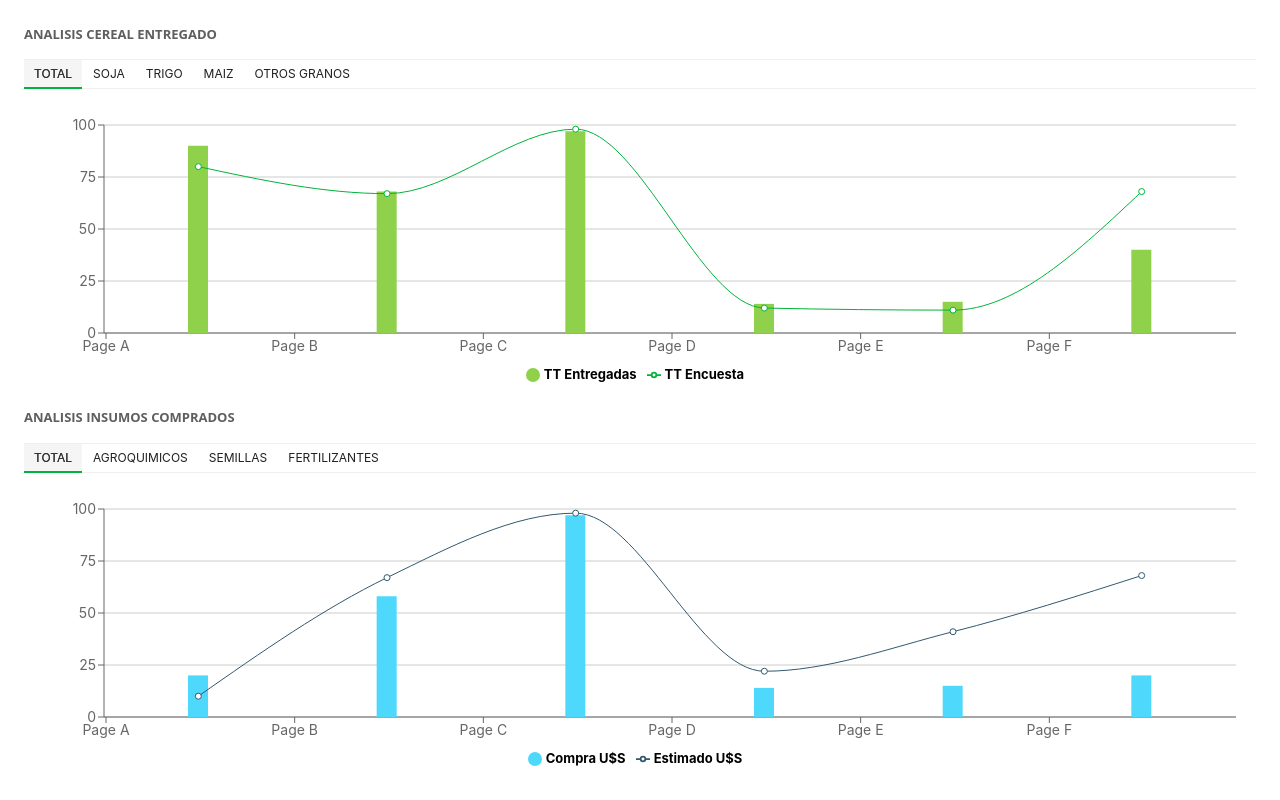
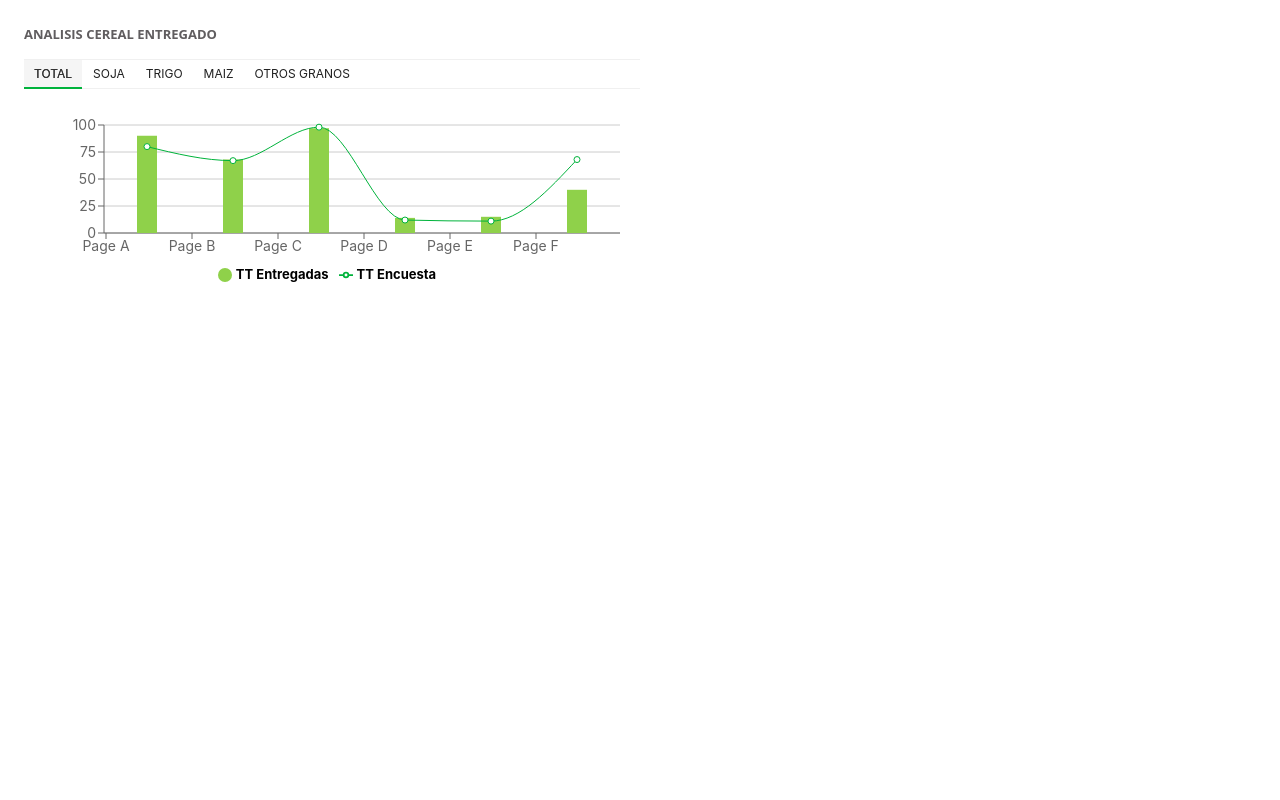
Before and after one commit to juliperelda/grafico-cereal-insumos, a React (Create React App) app: page / in a window 1280 px wide. Built offline with nearby package versions, Linux system fonts and the light colour scheme.

Commit message:
Realizando pruebas

```diff
--- a/src/components/Analisis/Analisis.js
+++ b/src/components/Analisis/Analisis.js
@@ -11,10 +11,10 @@ export const Analisis = () => {
                     <h1 className="titulos">ANALISIS CEREAL ENTREGADO</h1>
                     <GraficoCerealEntregado />
                 </Card>
-                <Card className="cardGraficoInsumosComprados" style={{ width: "100%" }}>
+                {/* <Card className="cardGraficoInsumosComprados" style={{ width: "100%" }}>
                     <h1 className="titulos">ANALISIS INSUMOS COMPRADOS</h1>
                     <AnalisisInsumosComprados />
-                </Card>
+                </Card> */}
             </div>
         </>
     )
--- a/src/components/analisisCerealEntregado/GraficoCerealEntregado.js
+++ b/src/components/analisisCerealEntregado/GraficoCerealEntregado.js
@@ -306,7 +306,7 @@ export const GraficoCerealEntregado = () => {
             <ResponsiveContainer>
                 <ComposedChart
                     width={500}
-                    height={400}
+                    height={200}
                     data={data}
                     margin={{
                         top: 20,
--- a/src/components/analisisCerealEntregado/graficoCerealEntregado.css
+++ b/src/components/analisisCerealEntregado/graficoCerealEntregado.css
@@ -1,8 +1,8 @@
 .divContainerPestañas {
     direction: flex;
     flex-direction: row;
-    width: 100%;
-    height: 300px;
+    width: 50%;
+    height: 200px;
 }
 
 /* .pestañas{
```
